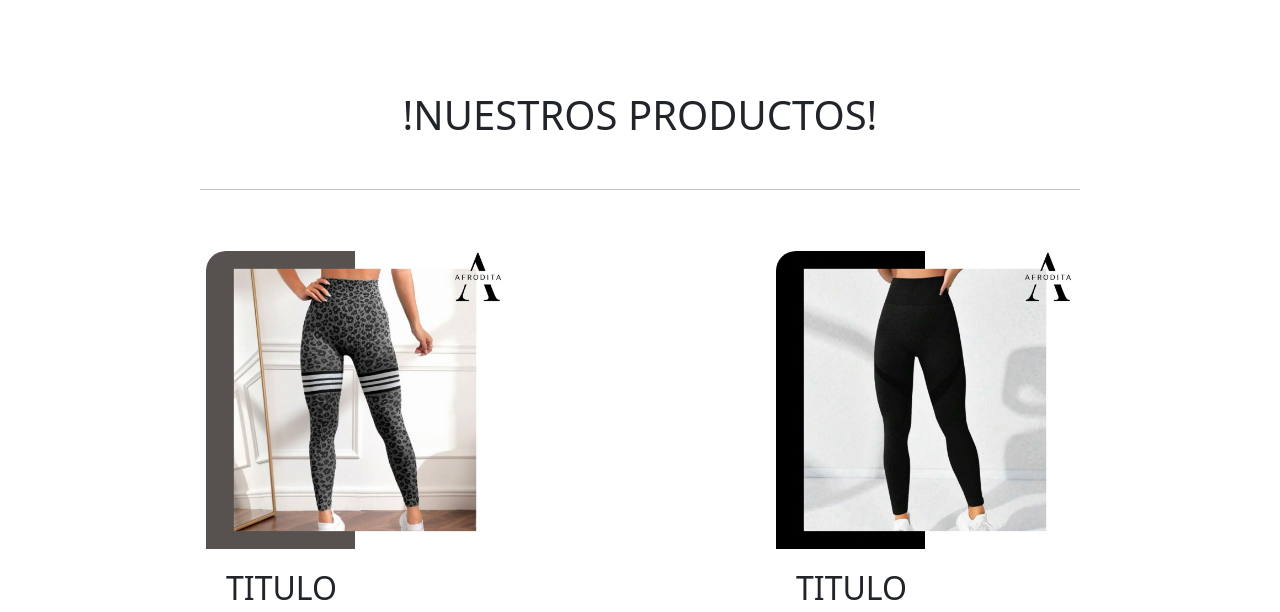
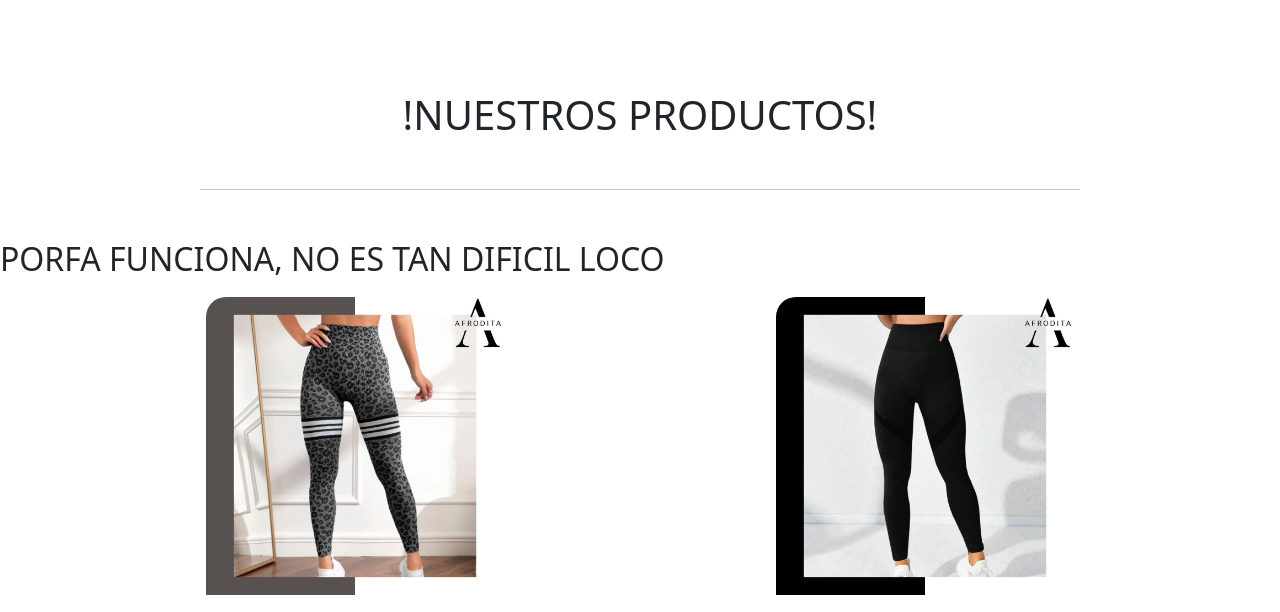
Before and after one commit to matecasaretto/PF-CASARETTO, a plain HTML site: page pages/productos.html in a window 1280 px wide. Shown: the part 105-717 px from the top of the page. Drawn offline with Linux system fonts and the light colour scheme.

Commit message:
first commit

```diff
--- a/pages/productos.html
+++ b/pages/productos.html
@@ -39,7 +39,7 @@
         <h1>!NUESTROS PRODUCTOS!</h1>
     </div>
     <hr class="hr-line">
-
+<H2>PORFA FUNCIONA, NO ES TAN DIFICIL LOCO</H2>
     <div class="container text-center">
         <div class="row">
             <div class="col">
```
